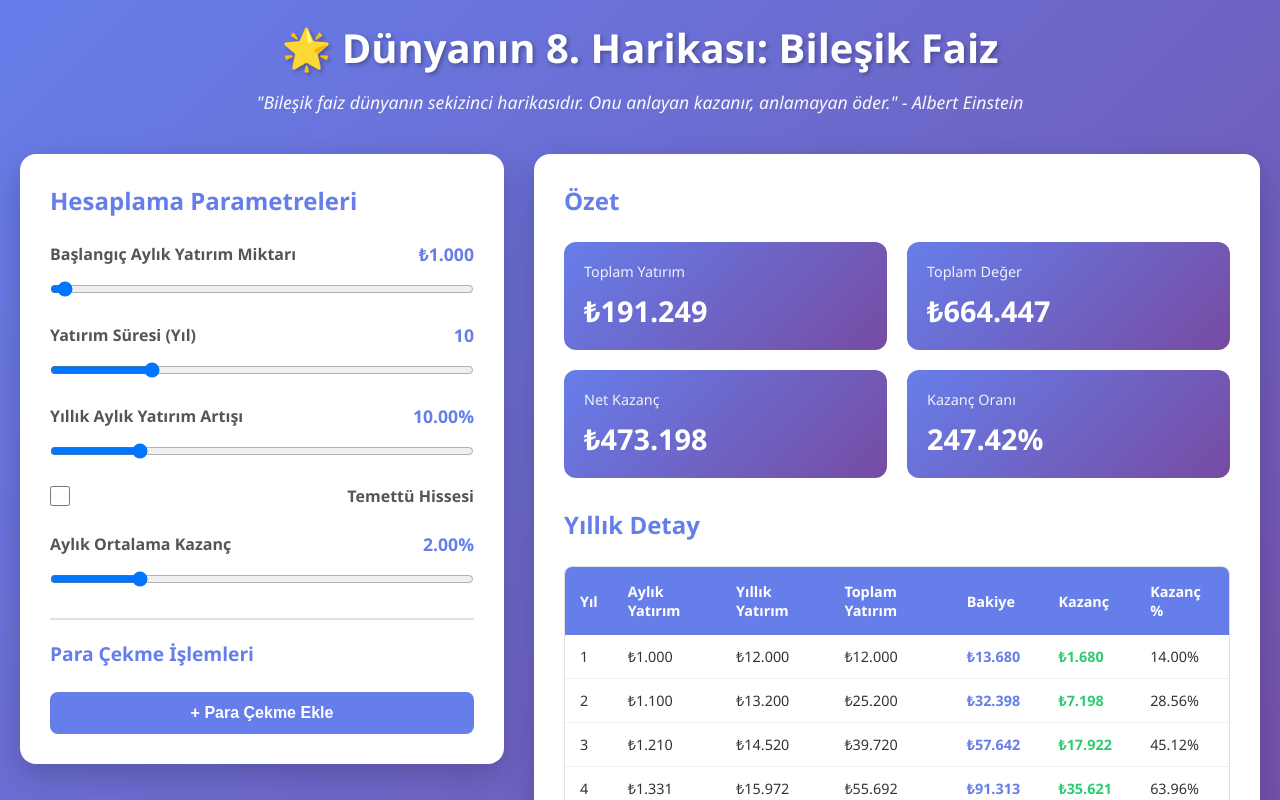
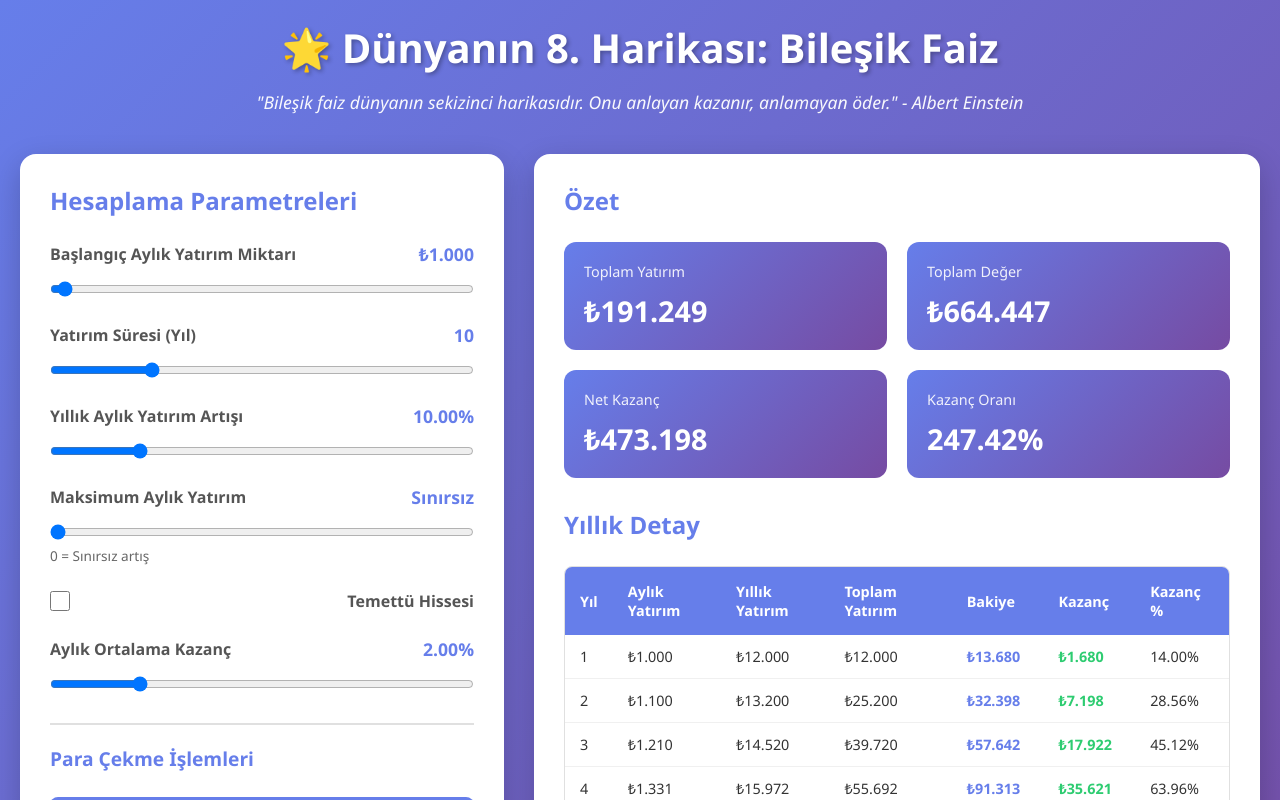
Before and after one commit to salihgenchw/sekizinciharika, a React (Vite) app: page / in a window 1280 px wide. Shown: the top 800 px of the page. Built offline with nearby package versions, Linux system fonts and the light colour scheme.

Commit message:
Add maximum monthly investment feature with input control

```diff
--- a/src/App.jsx
+++ b/src/App.jsx
@@ -5,6 +5,7 @@ function App() {
   const [monthlyInvestment, setMonthlyInvestment] = useState(1000);
   const [monthlyReturn, setMonthlyReturn] = useState(2);
   const [yearlyIncrease, setYearlyIncrease] = useState(10);
+  const [maxMonthlyInvestment, setMaxMonthlyInvestment] = useState(0); // 0 = sınırsız
   const [years, setYears] = useState(10);
   const [isDividendStock, setIsDividendStock] = useState(false);
   const [yearlyDividend, setYearlyDividend] = useState(5);
@@ -87,6 +88,10 @@ function App() {
       // Yıllık artış uygulama
       if (year < years) {
         currentMonthlyInvestment *= 1 + yearlyIncrease / 100;
+        // Maksimum aylık yatırım kontrolü
+        if (maxMonthlyInvestment > 0 && currentMonthlyInvestment > maxMonthlyInvestment) {
+          currentMonthlyInvestment = maxMonthlyInvestment;
+        }
       }
 
       const profit = currentBalance - totalInvested;
@@ -179,6 +184,30 @@ function App() {
               value={yearlyIncrease}
               onChange={(e) => setYearlyIncrease(parseFloat(e.target.value))}
             />
+          </div>
+
+          <div className="form-group">
+            <label>
+              Maksimum Aylık Yatırım
+              <span className="value">
+                {maxMonthlyInvestment > 0
+                  ? formatCurrency(maxMonthlyInvestment)
+                  : "Sınırsız"}
+              </span>
+            </label>
+            <input
+              type="range"
+              min="0"
+              max="100000"
+              step="1000"
+              value={maxMonthlyInvestment}
+              onChange={(e) =>
+                setMaxMonthlyInvestment(parseFloat(e.target.value))
+              }
+            />
+            <small style={{ color: "#666", fontSize: "0.85rem", marginTop: "5px", display: "block" }}>
+              0 = Sınırsız artış
+            </small>
           </div>
 
           <div className="form-group checkbox-group">
```
